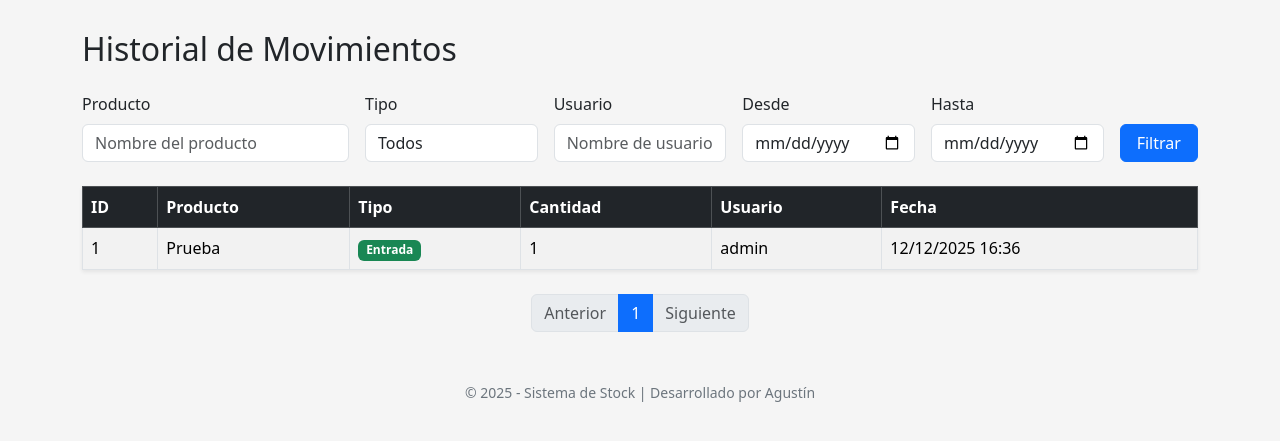
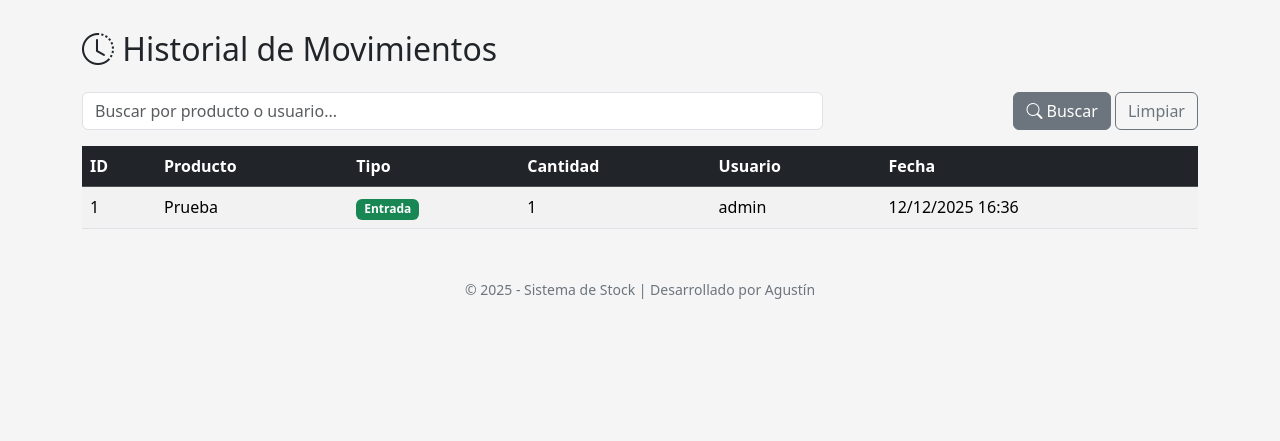
Before and after one commit to Agustin1112/sistema-stock, a Flask app: page /historial in a window 1280 px wide. Shown: the part 56-497 px from the top of the page. Run offline with Flask 3, Linux system fonts and the light colour scheme; a user stored in the database is signed in; data comes from the database, SQL or seed files in the repository; both versions use the stored data as it was after the commit.

Commit message:
Mejoras en los distintos buscadores

```diff
--- a/app.py
+++ b/app.py
@@ -438,10 +438,10 @@ def eliminar_usuario(user_id):
 
 
 
+
 @app.route('/categorias', methods=['GET', 'POST'])
 @login_required
 def categorias():
-
     if request.method == 'POST':
         if not current_user.is_admin():
             return "No autorizado", 403
@@ -470,12 +470,18 @@ def categorias():
         return redirect(url_for('categorias'))
 
 
+    q = request.args.get('q', '').strip()
     try:
         page = int(request.args.get('page', 1))
     except ValueError:
         page = 1
 
-    query = Categoria.query.order_by(Categoria.nombre.asc())
+    query = Categoria.query
+    if q:
+
+        query = query.filter(Categoria.nombre.ilike(f"%{q}%"))
+
+    query = query.order_by(Categoria.nombre.asc())
     pagination = query.paginate(page=page, per_page=CATS_PER_PAGE, error_out=False)
     categorias_page = pagination.items
 
@@ -487,7 +493,9 @@ def categorias():
     return render_template('categorias.html',
                            categorias=categorias_page,
                            pagination=pagination,
-                           fa_choices=fa_choices)
+                           fa_choices=fa_choices,
+                           q=q)
+
 
 
 @app.route('/categorias/<int:id>/editar', methods=['POST'])
@@ -641,13 +649,27 @@ def movimiento(id):
 
 
 
+
 @app.route('/historial')
 @login_required
 def historial():
+    q = request.args.get('q', '').strip()
     page = request.args.get('page', 1, type=int)
-    pagination = Movimiento.query.order_by(Movimiento.fecha.desc()).paginate(page=page, per_page=10)
+
+    query = Movimiento.query.join(Producto)
+
+    if q:
+
+        query = query.filter(
+            (Producto.nombre.ilike(f"%{q}%")) |
+            (Movimiento.usuario.ilike(f"%{q}%"))
+        )
+
+    pagination = query.order_by(Movimiento.fecha.desc()).paginate(page=page, per_page=10, error_out=False)
     movs = pagination.items
-    return render_template('historial.html', movimientos=movs, pagination=pagination)
+
+    return render_template('historial.html', movimientos=movs, pagination=pagination, q=q)
+
 
 
 @app.route('/logs')
--- a/templates/historial.html
+++ b/templates/historial.html
@@ -1,56 +1,20 @@
 {% extends "base.html" %}
+{% block title %}Historial de Movimientos{% endblock %}
+
 {% block content %}
+<h2 class="mb-4"><i class="bi bi-clock-history"></i> Historial de Movimientos</h2>
 
-<h2 class="mb-4">Historial de Movimientos</h2>
-
-
-<form method="GET" class="row g-3 mb-4">
-
-    <div class="col-md-3">
-        <label class="form-label">Producto</label>
-        <input type="text" name="producto"
-               value="{{ request.args.get('producto', '') }}"
-               class="form-control" placeholder="Nombre del producto">
+<form method="GET" class="row g-2 mb-3">
+  <div class="col-md-8">
+    <input type="text" name="q" class="form-control" placeholder="Buscar por producto o usuario..." value="{{ q }}">
   </div>
-
-    <div class="col-md-2">
-        <label class="form-label">Tipo</label>
-        <select name="tipo" class="form-control">
-            <option value="">Todos</option>
-            <option value="entrada" {% if request.args.tipo == "entrada" %}selected{% endif %}>Entrada</option>
-            <option value="salida" {% if request.args.tipo == "salida" %}selected{% endif %}>Salida</option>
-        </select>
+  <div class="col-md-4 text-end">
+    <button class="btn btn-secondary"><i class="bi bi-search"></i> Buscar</button>
+    <a href="{{ url_for('historial') }}" class="btn btn-outline-secondary">Limpiar</a>
   </div>
-
-    <div class="col-md-2">
-        <label class="form-label">Usuario</label>
-        <input type="text" name="usuario" placeholder="Nombre de usuario"
-               value="{{ request.args.get('usuario', '') }}"
-               class="form-control">
-    </div>
-
-    <div class="col-md-2">
-        <label class="form-label">Desde</label>
-        <input type="date" name="desde"
-               value="{{ request.args.get('desde', '') }}"
-               class="form-control">
-    </div>
-
-    <div class="col-md-2">
-        <label class="form-label">Hasta</label>
-        <input type="date" name="hasta"
-               value="{{ request.args.get('hasta', '') }}"
-               class="form-control">
-    </div>
-
-    <div class="col-md-1 d-flex align-items-end">
-        <button class="btn btn-primary w-100">Filtrar</button>
-    </div>
-
 </form>
 
-
-<table class="table table-bordered table-striped shadow-sm">
+<table class="table table-striped">
   <thead class="table-dark">
     <tr>
       <th>ID</th>
@@ -65,8 +29,7 @@
     {% for m in movimientos %}
     <tr>
       <td>{{ m.id }}</td>
-            <td>{{ m.producto.nombre if m.producto else "Eliminado" }}</td>
-
+      <td>{{ m.producto.nombre }}</td>
       <td>
         {% if m.tipo == "entrada" %}
           <span class="badge bg-success">Entrada</span>
@@ -74,62 +37,36 @@
           <span class="badge bg-danger">Salida</span>
         {% endif %}
       </td>
-
       <td>{{ m.cantidad }}</td>
-            <td>{{ m.usuario if m.usuario else "N/A" }}</td>
+      <td>{{ m.usuario or '—' }}</td>
       <td>{{ m.fecha.strftime("%d/%m/%Y %H:%M") }}</td>
     </tr>
     {% endfor %}
   </tbody>
 </table>
 
-
-<nav aria-label="Page navigation" class="mt-4">
-    <ul class="pagination justify-content-center">
-
-
+{% if pagination.pages > 1 %}
+<nav>
+  <ul class="pagination">
     {% if pagination.has_prev %}
-        <li class="page-item">
-            <a class="page-link"
-               href="?page={{ pagination.prev_num }}&{{ request_args.to_dict() | urlencode }}">
-               Anterior
-            </a>
-        </li>
+    <li class="page-item"><a class="page-link" href="{{ url_for('historial', page=pagination.prev_num, q=q) }}">Anterior</a></li>
     {% else %}
     <li class="page-item disabled"><span class="page-link">Anterior</span></li>
     {% endif %}
 
-
-        {% for p in pagination.iter_pages(left_edge=1, right_edge=1, left_current=2, right_current=2) %}
-            {% if p %}
-                {% if p == pagination.page %}
-                    <li class="page-item active"><span class="page-link">{{ p }}</span></li>
-                {% else %}
-                    <li class="page-item">
-                        <a class="page-link"
-                           href="?page={{ p }}&{{ request_args.to_dict() | urlencode }}">
-                           {{ p }}
-                        </a>
+    {% for p in range(1, pagination.pages + 1) %}
+    <li class="page-item {% if p == pagination.page %}active{% endif %}">
+      <a class="page-link" href="{{ url_for('historial', page=p, q=q) }}">{{ p }}</a>
     </li>
-                {% endif %}
-            {% else %}
-                <li class="page-item disabled"><span class="page-link">...</span></li>
-            {% endif %}
     {% endfor %}
 
-
     {% if pagination.has_next %}
-        <li class="page-item">
-            <a class="page-link"
-               href="?page={{ pagination.next_num }}&{{ request_args.to_dict() | urlencode }}">
-               Siguiente
-            </a>
-        </li>
+    <li class="page-item"><a class="page-link" href="{{ url_for('historial', page=pagination.next_num, q=q) }}">Siguiente</a></li>
     {% else %}
     <li class="page-item disabled"><span class="page-link">Siguiente</span></li>
     {% endif %}
-
   </ul>
 </nav>
+{% endif %}
 
 {% endblock %}
```
Also changed, not shown: templates/categorias.html (+35 -37 lines), templates/index.html (+8 -1 lines), instance/stock.db. Lines whose indentation alone changed are shown as unchanged.
